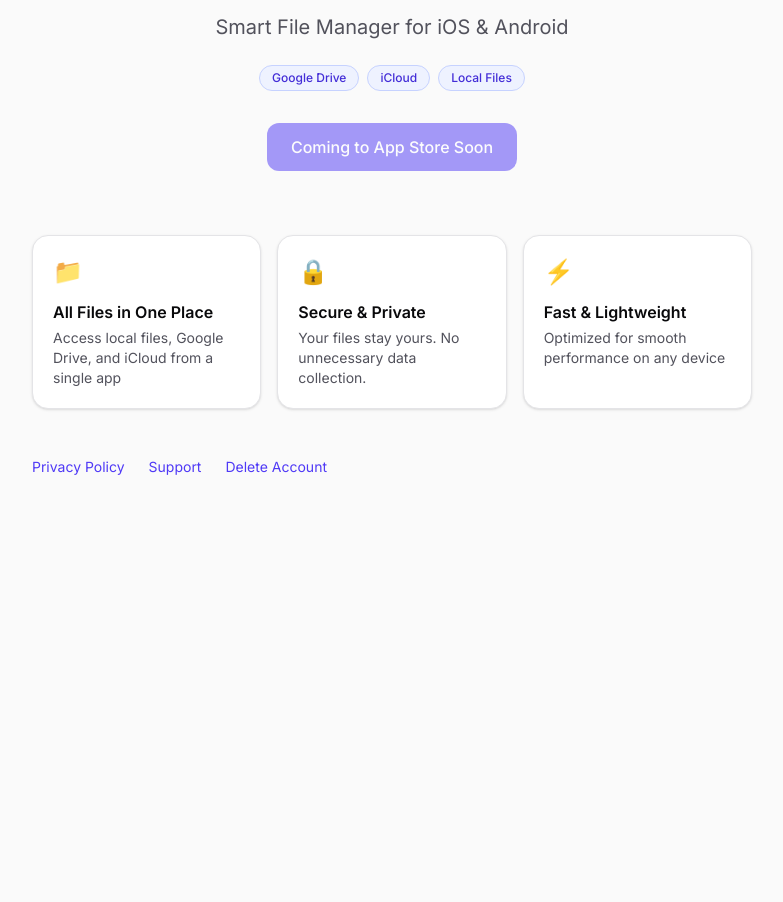
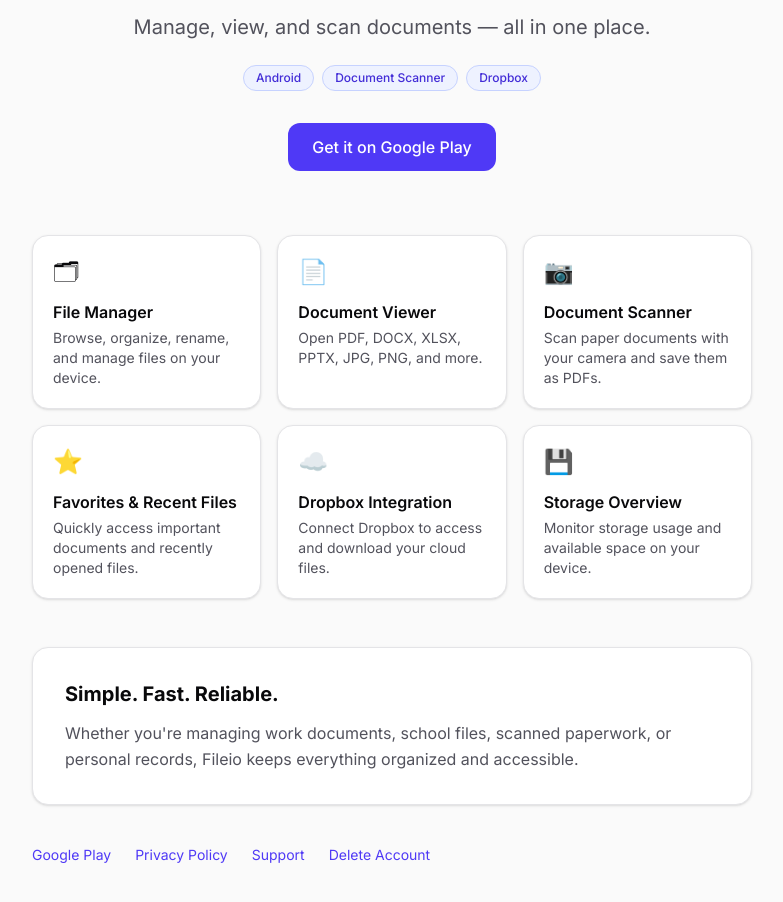
Before and after one commit to iamjohn96/jonnylab, a Next.js app: page /fileio in a window 1280 px wide. Shown: the part 300-1202 px from the top of the page, without its empty margins (248-1031 px from the left). Before the commit the page ends 857 px from the top, so only its background shows below. Built offline with nearby package versions, Linux system fonts and the light colour scheme.

Commit message:
feat: launch Fileio on Google Play

```diff
--- a/app/fileio/page.tsx
+++ b/app/fileio/page.tsx
@@ -1,20 +1,44 @@
+import type { Metadata } from "next";
 import Link from "next/link";
+
+const googlePlayUrl =
+  "https://play.google.com/store/apps/details?id=com.jonnylab.fileio";
+
+export const metadata: Metadata = {
+  title: "Fileio — File Manager, Document Viewer & Scanner",
+  description: "Manage, view, and scan documents — all in one place.",
+};
 
 const features = [
   {
-    icon: "📁",
-    title: "All Files in One Place",
-    description: "Access local files, Google Drive, and iCloud from a single app",
+    icon: "🗂",
+    title: "File Manager",
+    description: "Browse, organize, rename, and manage files on your device.",
   },
   {
-    icon: "🔒",
-    title: "Secure & Private",
-    description: "Your files stay yours. No unnecessary data collection.",
+    icon: "📄",
+    title: "Document Viewer",
+    description: "Open PDF, DOCX, XLSX, PPTX, JPG, PNG, and more.",
   },
   {
-    icon: "⚡",
-    title: "Fast & Lightweight",
-    description: "Optimized for smooth performance on any device",
+    icon: "📷",
+    title: "Document Scanner",
+    description: "Scan paper documents with your camera and save them as PDFs.",
+  },
+  {
+    icon: "⭐",
+    title: "Favorites & Recent Files",
+    description: "Quickly access important documents and recently opened files.",
+  },
+  {
+    icon: "☁️",
+    title: "Dropbox Integration",
+    description: "Connect Dropbox to access and download your cloud files.",
+  },
+  {
+    icon: "💾",
+    title: "Storage Overview",
+    description: "Monitor storage usage and available space on your device.",
   },
 ];
 
@@ -29,10 +53,10 @@ export default function FileioPage() {
           Fileio
         </h1>
         <p className="text-xl text-zinc-600 mb-6">
-          Smart File Manager for iOS &amp; Android
+          Manage, view, and scan documents — all in one place.
         </p>
         <div className="flex flex-wrap justify-center gap-2 mb-8">
-          {["Google Drive", "iCloud", "Local Files"].map((badge) => (
+          {["Android", "Document Scanner", "Dropbox"].map((badge) => (
             <span
               key={badge}
               className="text-xs font-medium bg-indigo-50 text-indigo-700 border border-indigo-200 px-3 py-1 rounded-full"
@@ -41,16 +65,18 @@ export default function FileioPage() {
             </span>
           ))}
         </div>
-        <button
-          disabled
-          className="bg-indigo-600 text-white px-6 py-3 rounded-xl font-medium opacity-50 cursor-not-allowed"
+        <a
+          href={googlePlayUrl}
+          target="_blank"
+          rel="noopener noreferrer"
+          className="inline-block bg-indigo-600 hover:bg-indigo-500 text-white px-6 py-3 rounded-xl font-medium transition-colors"
         >
-          Coming to App Store Soon
-        </button>
+          Get it on Google Play
+        </a>
       </section>
 
       <section className="mb-12">
-        <div className="grid grid-cols-1 sm:grid-cols-3 gap-4">
+        <div className="grid grid-cols-1 sm:grid-cols-2 lg:grid-cols-3 gap-4">
           {features.map((f) => (
             <div
               key={f.title}
@@ -64,7 +90,26 @@ export default function FileioPage() {
         </div>
       </section>
 
+      <section className="bg-white border border-zinc-200 rounded-2xl p-8 mb-10 shadow-sm">
+        <h2 className="text-xl font-bold text-zinc-950 mb-3">
+          Simple. Fast. Reliable.
+        </h2>
+        <p className="text-zinc-600 leading-relaxed">
+          Whether you&apos;re managing work documents, school files, scanned
+          paperwork, or personal records, Fileio keeps everything organized and
+          accessible.
+        </p>
+      </section>
+
       <div className="flex flex-wrap gap-6 text-sm">
+        <a
+          href={googlePlayUrl}
+          target="_blank"
+          rel="noopener noreferrer"
+          className="text-indigo-600 hover:text-indigo-500 transition-colors"
+        >
+          Google Play
+        </a>
         <Link
           href="/fileio/privacy"
           className="text-indigo-600 hover:text-indigo-500 transition-colors"
--- a/app/fileio/privacy/page.tsx
+++ b/app/fileio/privacy/page.tsx
@@ -8,7 +8,7 @@ export const metadata: Metadata = {
 const sections = [
   {
     title: "Overview",
-    body: "Fileio is a file management app that helps you access and organize files across local storage and cloud services.",
+    body: "Fileio is a file manager, document viewer, and document scanner that helps you organize and manage local files and documents.",
   },
   {
     title: "Information We Collect",
@@ -20,7 +20,7 @@ const sections = [
   },
   {
     title: "Cloud Services",
-    body: "When you connect Google Drive, your data is governed by Google's privacy policy. We use OAuth for secure authentication and do not store your cloud credentials.",
+    body: "When you connect Dropbox, your data is governed by Dropbox's privacy policy. We use OAuth for secure authentication and do not store your cloud credentials.",
   },
   {
     title: "Analytics & Tracking",
@@ -28,7 +28,7 @@ const sections = [
   },
   {
     title: "In-App Purchases",
-    body: "Subscription purchases are processed by Apple (App Store) or Google (Play Store) via RevenueCat. We do not receive or store payment information.",
+    body: "Subscription purchases are processed by Google Play via RevenueCat. We do not receive or store payment information.",
   },
   {
     title: "Children's Privacy",
@@ -55,7 +55,7 @@ export default function FileioPrivacyPage() {
       <h1 className="text-3xl font-bold text-zinc-950 mt-6 mb-2 tracking-tight">
         Fileio Privacy Policy
       </h1>
-      <p className="text-sm text-zinc-500 mb-12">Last updated: May 2026</p>
+      <p className="text-sm text-zinc-500 mb-12">Last updated: June 2026</p>
 
       <div className="space-y-10">
         {sections.map((s, i) => (
--- a/app/fileio/support/page.tsx
+++ b/app/fileio/support/page.tsx
@@ -8,7 +8,7 @@ export const metadata: Metadata = {
 const faqs = [
   {
     q: "What cloud services does Fileio support?",
-    a: "Currently Google Drive. iCloud access is available through the native iOS file picker.",
+    a: "Fileio currently supports Dropbox for accessing and downloading cloud files.",
   },
   {
     q: "Is my data safe?",
@@ -24,7 +24,7 @@ const faqs = [
   },
   {
     q: "How do I cancel my subscription?",
-    a: "iOS: Settings → Apple ID → Subscriptions → Fileio. Android: Play Store → Subscriptions.",
+    a: "Open the Google Play Store, go to Payments & subscriptions → Subscriptions, then select Fileio.",
   },
 ];
 
--- a/app/page.tsx
+++ b/app/page.tsx
@@ -27,12 +27,12 @@ const apps = [
     icon: "📁",
     iconBg: "bg-indigo-600",
     name: "Fileio",
-    tagline: "Smart file manager for iOS & Android",
-    tags: ["iOS", "Android", "Productivity"],
+    tagline: "Manage, view, and scan documents in one place",
+    tags: ["Android", "Productivity", "Documents"],
     href: "/fileio",
     external: false,
-    status: "Coming Soon",
-    statusGreen: false,
+    status: "Live",
+    statusGreen: true,
   },
   {
     icon: "📚",
```
